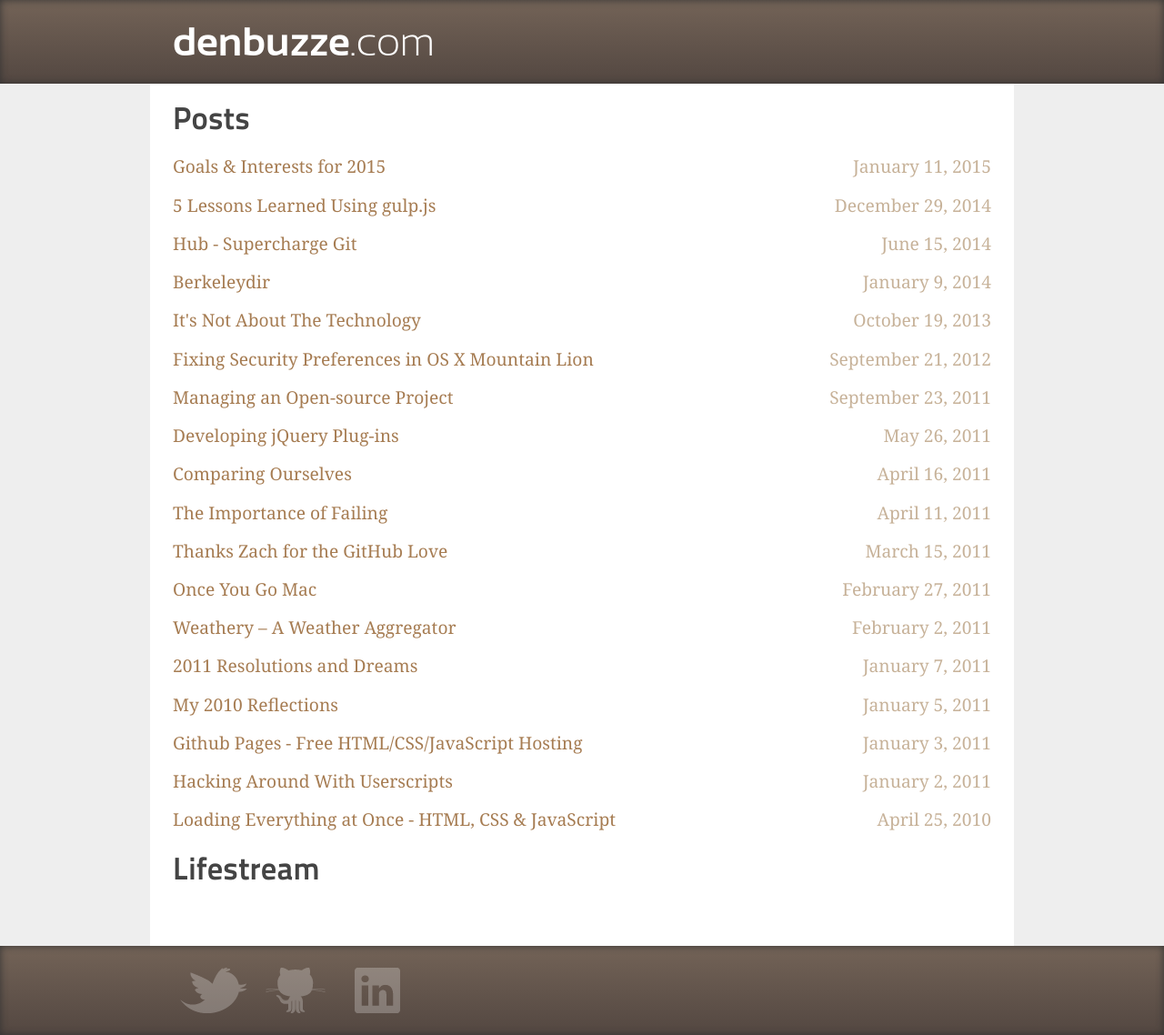
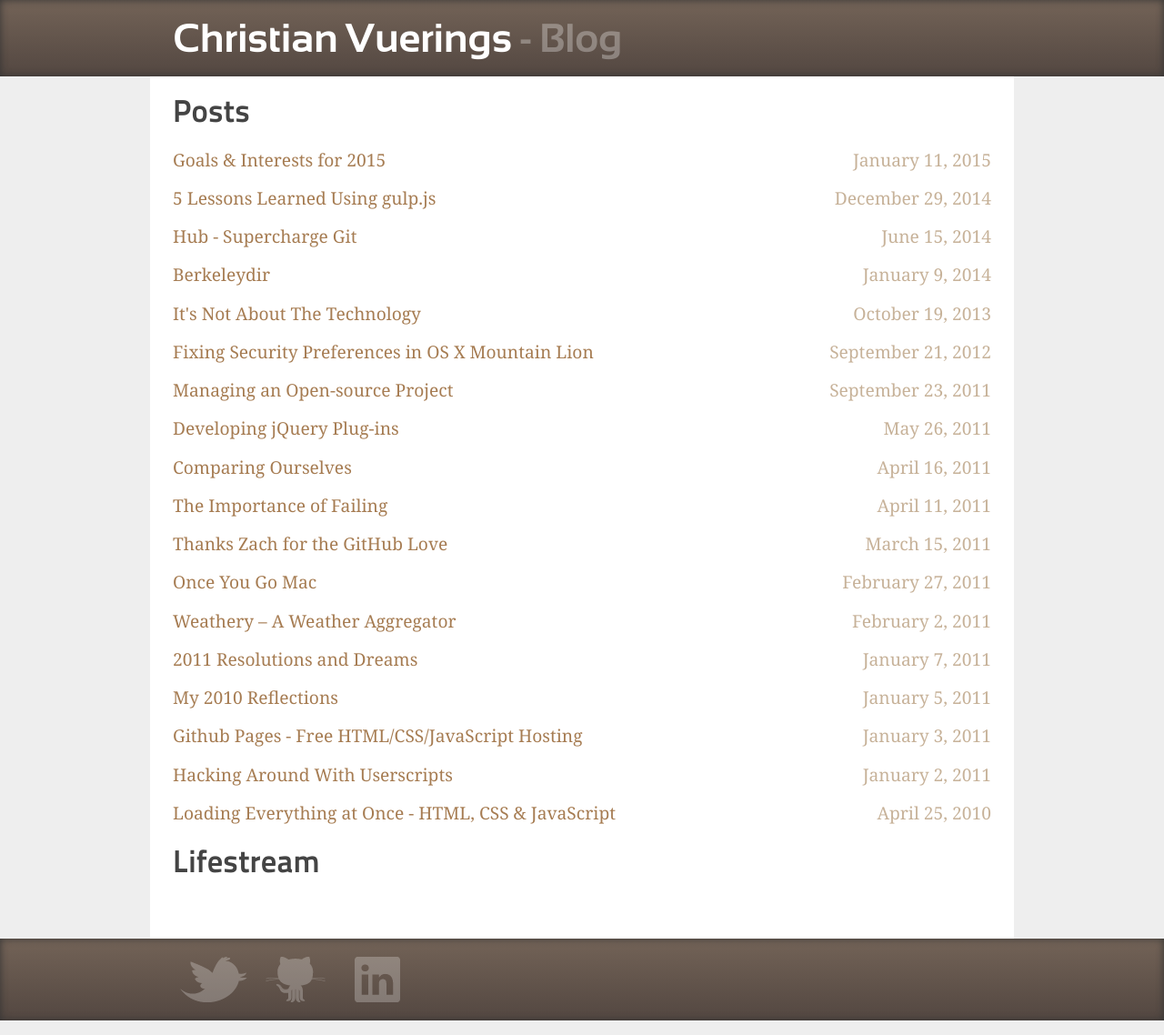
Before and after one commit to denbuzze/denbuzze.github.com, a Jekyll site: the page built from index.html, in a window 1280 px wide. Shown: the whole page at 91% size. Built offline with Jekyll 4.4.1, drawn with Linux system fonts in a browser that asks for light colours; nearby versions of some CDN libraries; Markdown is read by kramdown in place of the engine named in the settings.

Commit message:
Change site header

```diff
--- a/_includes/header.html
+++ b/_includes/header.html
@@ -1,3 +1,5 @@
 <div id="header">
-  <h1><a href="/" title="Return to the home of Christian Vuerings">denbuzze<span class="light">.com</a></h1>
+  <h1>
+    <a href="/" title="Return to the home of Christian Vuerings">Christian Vuerings<span class="light"> - Blog</span></a>
+  </h1>
 </div>
--- a/css/main.css
+++ b/css/main.css
@@ -40,7 +40,7 @@ a {color: #A67C52;text-decoration:none;}
 a:hover, a:focus {color: #38302c;text-decoration: underline;}
 p {margin: 1.2em 0;}
 h1 {font-size: 1.563em; font-family: "SansationBold", Arial, serif;}
-h1 .light {font-family: "SansationLight", Arial, serif; font-weight:normal;}
+h1 .light { opacity: 0.3; }
 h2,h3,h4 {font-family: "TitilliumTextBold", Arial, serif;}
 h2 {font-size: 1.5em;}
 h3 {font-size: 1.25em; margin-top: 1em;}
@@ -69,7 +69,7 @@ pre { overflow: auto; }
   -webkit-box-shadow: inset 0 0 8px #333;
   box-shadow: inset 0 0 8px #333;
 
-  padding: 0.2em 1.3em;
+  padding: 0 1.3em;
   width: auto;
 }
 #header a, #footer a {color: #fff;}
```
